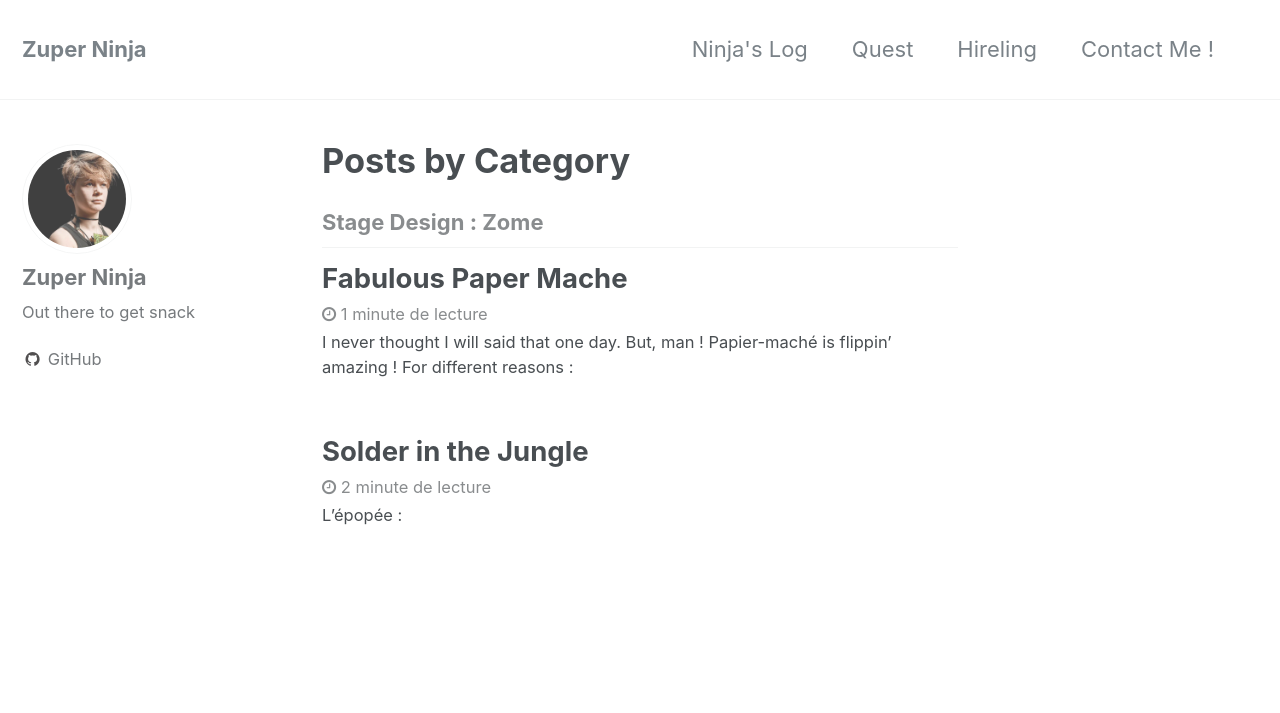
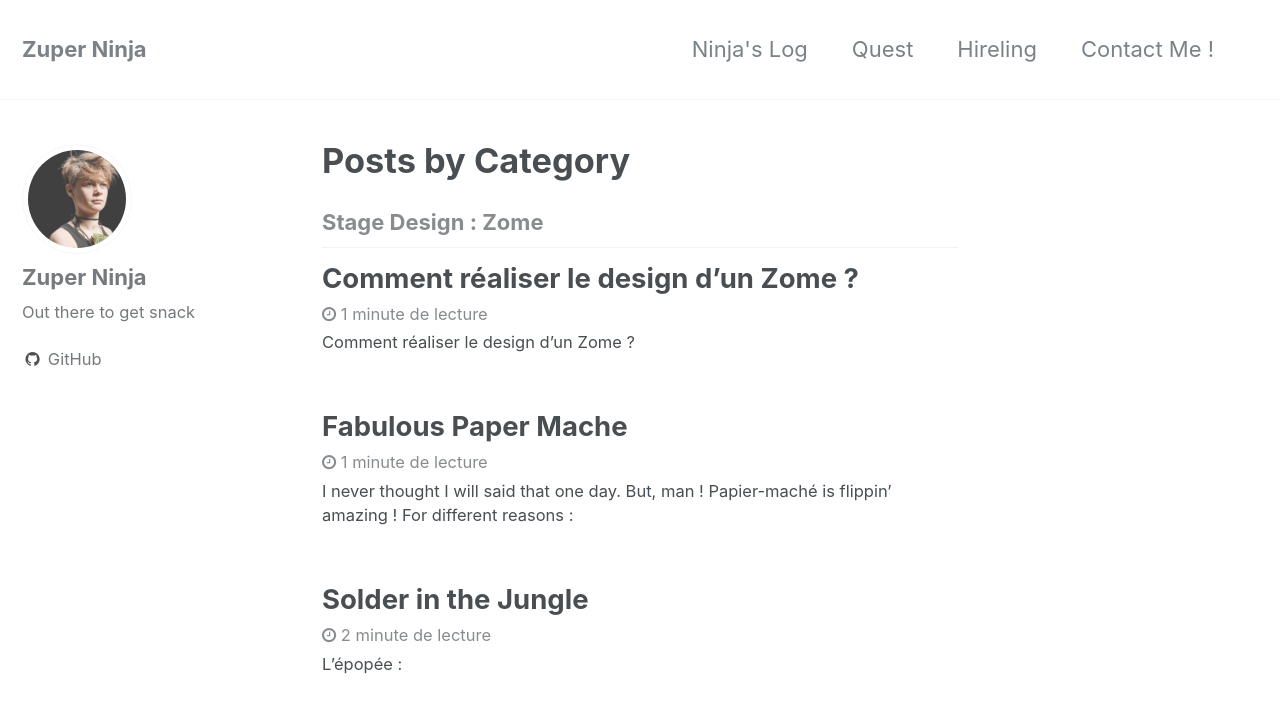
Before and after one commit to zuperninja/zuperninja.github.io, a Jekyll site: the page built from _pages/category-archive.html, in a window 1280 px wide and 900 px high. Shown: the top 713 px of the window. Built offline with Jekyll 4.4.1, drawn with Linux system fonts in a browser that asks for light colours.

Commit message:
Update 2018-05-30-design-zome.md

```diff
--- a/_posts/2018-05-30-design-zome.md
+++ b/_posts/2018-05-30-design-zome.md
@@ -1,3 +1,13 @@
+---
+title: "Comment réaliser le design d'un Zome ?"
+header:
+  teaser: /assets/images/quete-zome/papier-mache-th.png
+categories:
+  - "Stage Design : Zome"
+related: true
+
+---
+
 # Comment réaliser le design d'un Zome ?
 
 Les zomes c'est chouette et très versatile. On peut en faire des maisons, des serres, de l'art ou même des scènes de festival. On a décidé [d'en faire une scène de festival ](https://zuperninja.github.io/blog/portfolio/quete-zome/)pour son côté aérien et organique. Et aussi car c'est toujours assez passionnant de travailler et découvrir la magie de la géométrie.
```
